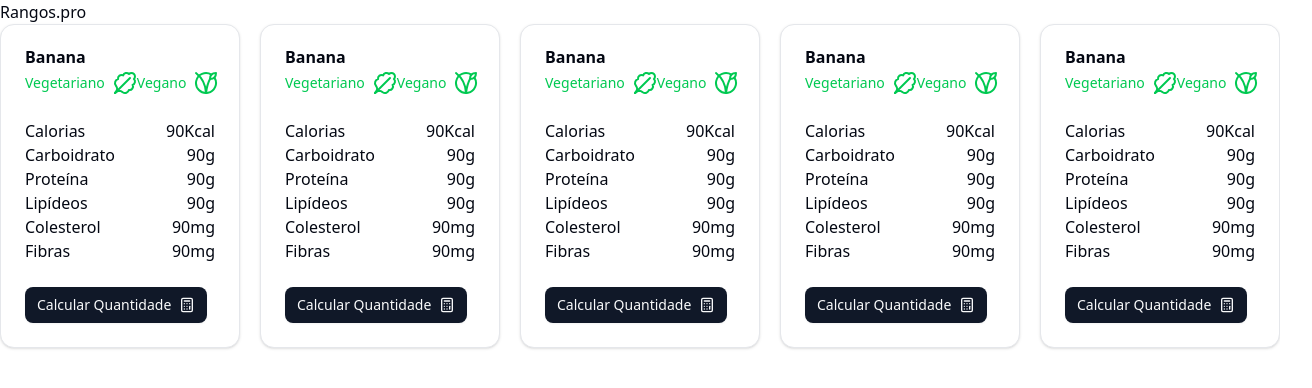
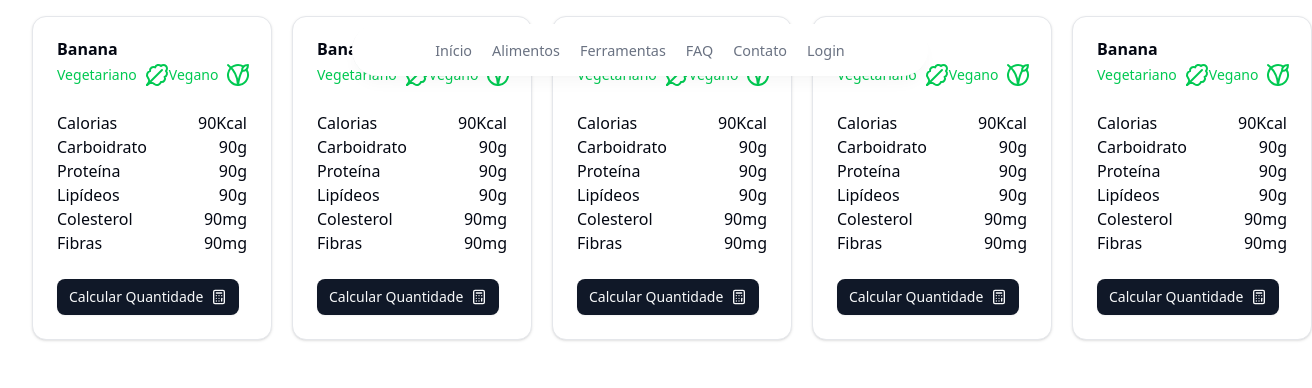
Before and after one commit to brunohhomem/rangos-frontend, a Next.js app: page / in a window 1280 px wide. Shown: the top 388 px of the page, 1312 px wide, since content can reach past the window. Built offline with nearby package versions, Linux system fonts and the light colour scheme.

Commit message:
feat: add header

```diff
--- a/src/app/layout.tsx
+++ b/src/app/layout.tsx
@@ -1,6 +1,7 @@
 import type { Metadata } from 'next'
 import { Geist, Geist_Mono } from 'next/font/google'
 import './globals.css'
+import Header from '@/components/Header'
 
 const geistSans = Geist({
   variable: '--font-geist-sans',
@@ -25,8 +26,9 @@ export default function RootLayout({
   return (
     <html lang="pt-BR">
       <body
-        className={`${geistSans.variable} ${geistMono.variable} antialiased`}
+        className={`${geistSans.variable} ${geistMono.variable} antialiased flex gap-4 m-4`}
       >
+        <Header />
         {children}
       </body>
     </html>
--- a/src/app/page.tsx
+++ b/src/app/page.tsx
@@ -1,9 +1,8 @@
-import FoodCardList from '@/components/foodCardList'
+import FoodCardList from '@/components/FoodCardList'
 
 export default function Home() {
   return (
     <div>
-      <h1>Rangos.pro</h1>
       <FoodCardList />
     </div>
   )
--- /dev/null
+++ b/src/components/Header.tsx
@@ -0,0 +1,35 @@
+import Link from 'next/link'
+
+export default function Header() {
+  return (
+    <header className="">
+      <div
+        className="fixed top-0 left-1/2 -translate-x-1/2 h-[4.5rem] w-full rounded-none border border-white border-opacity-40 bg-white bg-opacity-80 shadow-lg shadow-black/[0.03] backdrop-blur-[0.5rem] sm:top-6 sm:h-[3.25rem] sm:w-[36rem] sm:rounded-full
+      dark:bg-blue-950 dark:border-black/40"
+      ></div>
+
+      <nav className="flex fixed top-[0.15rem] left-1/2 h-12 -translate-x-1/2 py-2 sm:top-[1.7rem] sm:h[initial] sm:py-0">
+        <ul className="flex w-[22rem] flex-wrap items-center justify-center gap-y-1 text-[0.9rem] font-medium text-gray-500 sm:w-[initial] sm:flex-nowrap sm:gap-5 dark:text-gray-50">
+          <li>
+            <Link href="#">Início</Link>
+          </li>
+          <li>
+            <Link href="#">Alimentos</Link>
+          </li>
+          <li>
+            <Link href="#">Ferramentas</Link>
+          </li>
+          <li>
+            <Link href="#">FAQ</Link>
+          </li>
+          <li>
+            <Link href="#">Contato</Link>
+          </li>
+          <li>
+            <Link href="#">Login</Link>
+          </li>
+        </ul>
+      </nav>
+    </header>
+  )
+}
--- a/src/components/foodCardList.tsx
+++ b/src/components/foodCardList.tsx
@@ -1,4 +1,4 @@
-import { FoodCard } from './foodCard'
+import { FoodCard } from './FoodCard'
 
 export default function FoodCardList() {
   return (
```
